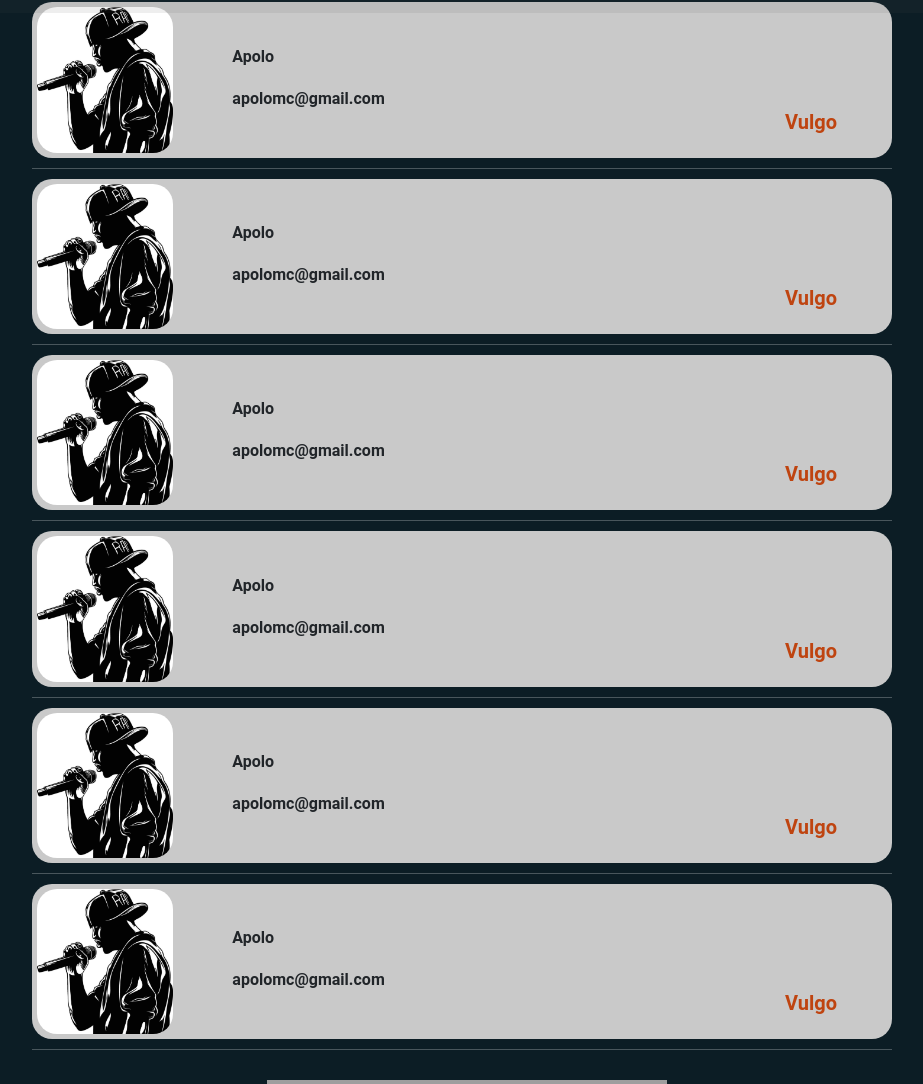
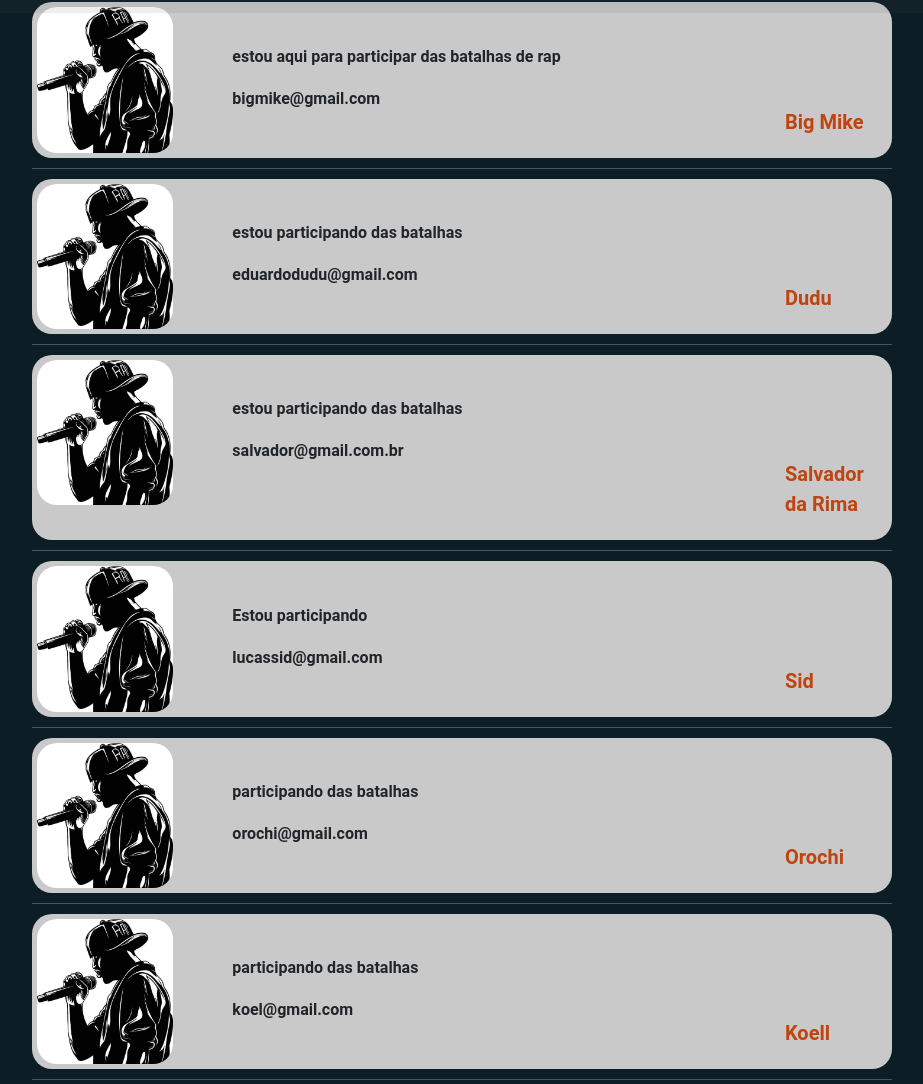
Before and after one commit to VersoVivo/versovivo-php, a PHP site: page /mc.php in a window 1280 px wide. Shown: the part 316-1400 px from the top of the page, without its empty margins (173-1096 px from the left). Run offline with PHP 8.4, Linux system fonts and the light colour scheme; data comes from the database, SQL or seed files in the repository; grey boxes are pictures that could not be loaded.

Commit message:
add consultas com PHP em index, mc e batalhas

```diff
--- a/bd_versovivo_senac.sql
+++ b/bd_versovivo_senac.sql
@@ -55,7 +55,7 @@ CREATE TABLE IF NOT EXISTS `eventos` (
 INSERT INTO `eventos` (`id_eventos`, `id_usuarios`, `titulo_eventos`, `data_hora_evento`, `descricao`, `imagem1`, `imagem1_thumb`, `imagem2`, `imagem2_thumb`, `endereco`, `cep`, `numero`, `bairro`) VALUES
 (1, DEFAULT, 'Batalha na Favela da 16', '2024-11-21 19:00:47', 'Surgiu em 2019 como uma intervenção cultural no bairro Morro Doce, zona noroeste de São Paulo, em frente à Favela da 16. Acontece toda primeira sexta do mês, às 19h.\r\n\r\n', 'batalha_favela_16', 'batalha_favela_16', '0', '', 'Rua Pedro José De Lima', '05267-174', '1020', 'Morro Doce'),
 (2, DEFAULT, 'Batalha da Norte', '2024-11-22 19:00:02', 'no lado norte da cidade, todas as sextas, a partir das 20h, a batalha toma a Praça Margarida de Albuquerque Gimenez, em Santana.\r\n\r\n', 'batalha_norte', 'batalha_norte', '0', '', 'Praça Margarida A. Gimenez', '02037-020', '', 'Santana'),
-(3, DEFAULT, 'Batalha da Aldeia', '2024-11-11 19:27:03', 'Criada em 2016 por Bruno Angelo de Souza (Bob 13), a batalha acontece toda segunda-feira, às 20h, na Praça dos Estudantes, em Barueri, na Grande São Paulo.\r\n', 'batalha_aldeia', 'batalha_aldeia', '', '', 'Av. Guilherme Perereca Guglielmo ', '06401-145', '', ' Barueri '),
+(3, DEFAULT, 'Batalha da Aldeia', '2024-11-11 19:27:03', 'Criada em 2016 por Bruno Angelo de Souza (Bob 13), a batalha acontece toda segunda-feira, às 20h, na Praça dos Estudantes, em Barueri, na Grande São Paulo.\r\n', 'batalha_aldeia', 'batalha_aldeia.jpg', '', '', 'Av. Guilherme Perereca Guglielmo ', '06401-145', '', ' Barueri '),
 (4, DEFAULT, 'Batalha da Leste', '2024-11-02 19:00:13', 'A Batalha da Leste é um movimento independente de batalhas de rima que surgiu no ano de 2011 e até hoje ocupa um pedaço do Metrô Itaquera, todo sábado, ...', 'batalha _leste', 'batalha _leste', '', '', 'Largo da Matriz', ' 08210-110', '85-119 ', 'Itaquera');
 
 -- --------------------------------------------------------
--- a/mc.php
+++ b/mc.php
@@ -1,5 +1,18 @@
+<?php require_once("paistropical.php") ?>
+
+<!-- Script para listar os MCs -->
+<?php
+$listarMcs = "SELECT * FROM usuarios WHERE status_conta = 1";
+
+$mcs = mysqli_query($conecta_versovivo, $listarMcs);
+
+$caixasMcs = mysqli_fetch_assoc($mcs);
+?>
+
+
 <!DOCTYPE html>
 <html lang="pt-br">
+
 <head>
   <!-- Meta Tags relacionado a SEO -->
   <meta charset="UTF-8">
@@ -19,6 +32,7 @@
 
   <title>Página dos Mc's</title>
 </head>
+
 <body>
 
   <!-- Começo do cabeçalho -->
@@ -31,54 +45,21 @@
 
   <!-- Todos os mc's -->
   <p class="nome">Todos os Mc's</p>
+
   <div class="tudo">
+
+    <?php do { ?>
+
       <div class="loc1">
-      <img src="imagens/apolo.jpg" alt="img1" title="imagem1" style="width: 16%; border-radius: 20px;">
-      <p class="titulo1"><b>Apolo</b></p>
-      <p class="subtitulo1"><b><i class="fas fa-map-marker-alt" style="color: #BF4410;"></i>apolomc@gmail.com</b></p>
-      <p class="data1"><b>Vulgo</b></p>
+        <img src="imagens/apolo.jpg" alt="<?php echo ($caixasMcs["nome_guerra"]); ?>" title="<?php echo ($caixasMcs["nome_guerra"]); ?>" style="width: 16%; border-radius: 20px;">
+        <p class="titulo1"><b><?php echo ($caixasMcs["descricao"]); ?></b></p>
+        <p class="subtitulo1"><b><i class="fas fa-map-marker-alt" style="color: #BF4410;"></i><?php echo ($caixasMcs["email"]); ?></b></p>
+        <p class="data1"><b><?php echo ($caixasMcs["nome_guerra"]); ?></b></p>
       </div>
       <hr class="linha_horizontal">
 
-    <div class="loc2">
-      <img src="imagens/apolo.jpg" alt="img2" title="imagem2" style="width: 16%; border-radius: 20px;">
-      <p class="titulo2"><b>Apolo</b></p>
-      <p class="subtitulo2"><b><i class="fas fa-map-marker-alt" style="color: #BF4410;"></i>apolomc@gmail.com</b></p>
-      <p class="data2"><b>Vulgo</b></p>
-    </div>
-    <hr class="linha_horizontal">
+    <?php } while ($caixasMcs = mysqli_fetch_assoc($mcs)); ?>
 
-    <div class="loc3">
-      <img src="imagens/apolo.jpg" alt="img3" title="imagem3" style="width: 16%; border-radius: 20px;">
-      <p class="titulo3"><b>Apolo</b></p>
-      <p class="subtitulo3"><b><i class="fas fa-map-marker-alt" style="color: #BF4410;"></i>apolomc@gmail.com</b></p>
-      <p class="data3"><b>Vulgo</b></p>
-    </div>
-    <hr class="linha_horizontal">
-
-    <div class="loc4">
-      <img src="imagens/apolo.jpg" alt="img4" title="imagem4" style="width: 16%; border-radius: 20px;">
-      <p class="titulo4"><b>Apolo</b></p>
-      <p class="subtitulo4"><b><i class="fas fa-map-marker-alt" style="color: #BF4410;"></i>apolomc@gmail.com</b></p>
-      <p class="data4"><b>Vulgo</b></p>
-    </div>
-    <hr class="linha_horizontal">
-
-    <div class="loc5">
-      <img src="imagens/apolo.jpg" alt="img5" title="imagem5" style="width: 16%; border-radius: 20px;">
-      <p class="titulo5"><b>Apolo</b></p>
-      <p class="subtitulo5"><b><i class="fas fa-map-marker-alt" style="color: #BF4410;"></i>apolomc@gmail.com</b></p>
-      <p class="data5"><b>Vulgo</b></p>
-    </div>
-    <hr class="linha_horizontal">
-
-    <div class="loc6">
-      <img src="imagens/apolo.jpg" alt="img6" title="imagem6" style="width: 16%; border-radius: 20px;">
-      <p class="titulo6"><b>Apolo</b></p>
-      <p class="subtitulo6"><b><i class="fas fa-map-marker-alt" style="color: #BF4410;"></i>apolomc@gmail.com</b></p>
-      <p class="data6"><b>Vulgo</b></p>
-    </div>
-    <hr class="linha_horizontal">
   </div>
   <!-- Fim de todos os mc's -->
 
@@ -102,4 +83,5 @@
   </script>
   <!-- Fim do funcionamento do menu burguer -->
 </body>
+
 </html>
```
Also changed, not shown: batalhas.php (+26 -41 lines), index.php (+34 -15 lines), imagens/bd_versovivo/batalha_aldeia.jpg (renamed from imagens/batalha_aldeia.jpg), imagens/bd_versovivo/batalha_favela_16.png (added), imagens/bd_versovivo/batalha_leste.jpg (added), imagens/bd_versovivo/batalha_norte.jpg (added), imagens/fundoGaleria.jpg (deleted). Lines whose indentation alone changed are shown as unchanged.
